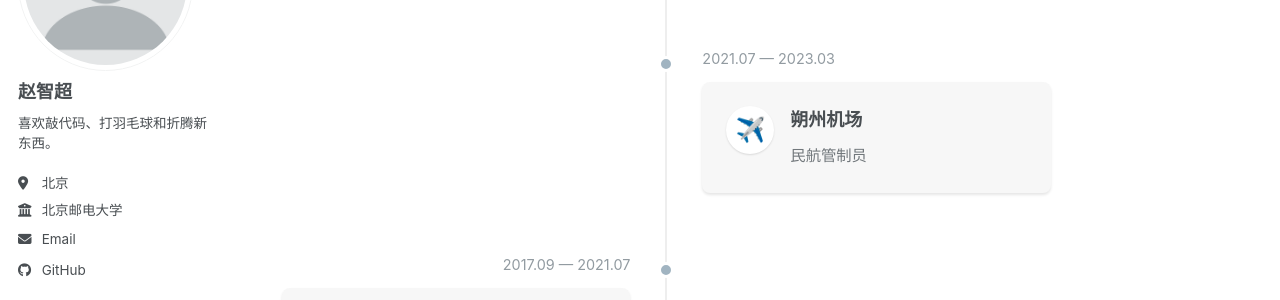
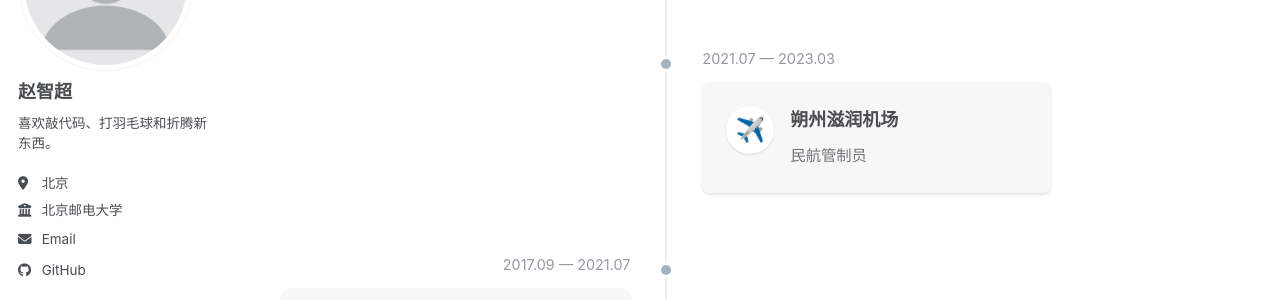
Before and after one commit to makexigua/Homepage, a Jekyll site: the page built from _pages/experience.md, in a window 1280 px wide and 900 px high, scrolled down 645 px. Shown: the part 205-505 px from the top of the window. Built offline with Jekyll 4.4.1, drawn with Linux system fonts in a browser that asks for light colours; a script bundle is joined from its source files by our own code; a style sheet for code colours, icons or effects is not loaded.

Commit message:
Update airport name in experience section

```diff
--- a/_pages/experience.md
+++ b/_pages/experience.md
@@ -234,7 +234,7 @@ author_profile: true
       <div class="timeline-card">
         <span class="timeline-icon" aria-hidden="true">✈️</span>
         <div class="timeline-content">
-          <h2 class="timeline-title">朔州机场</h2>
+          <h2 class="timeline-title">朔州滋润机场</h2>
           <div class="timeline-role">民航管制员</div>
         </div>
       </div>
```
